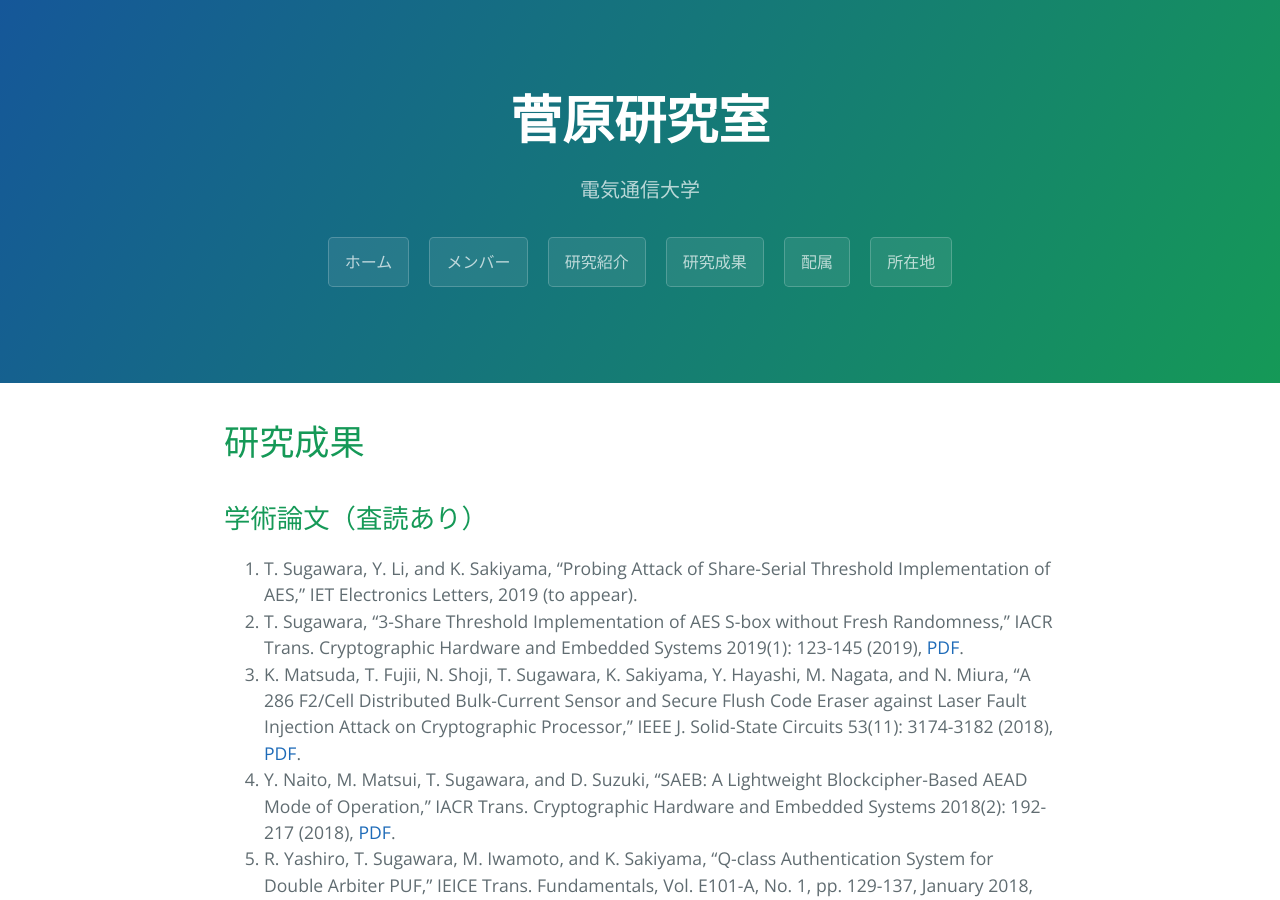
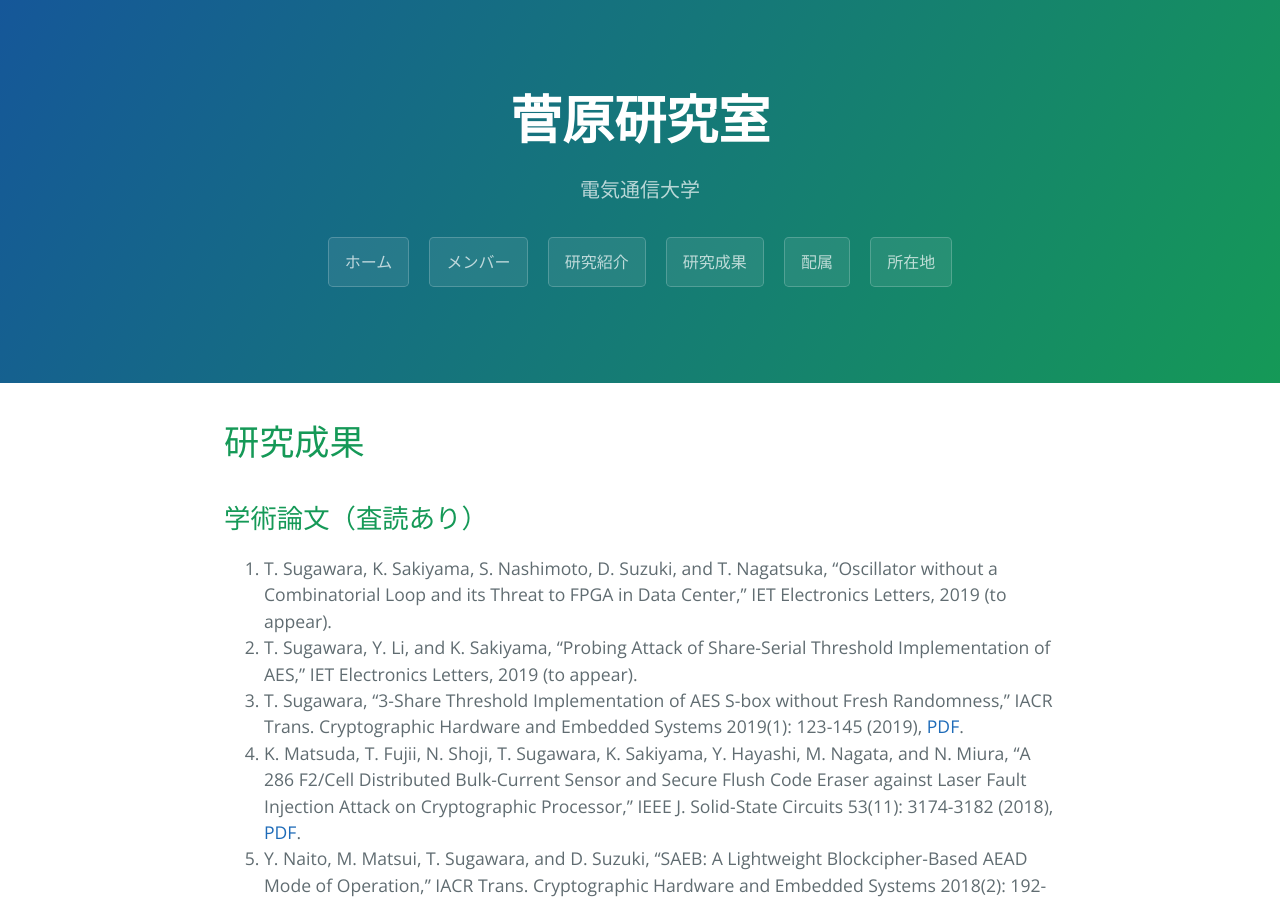
Before and after one commit to sugawara-bbbb/weblab, a Jekyll site: the page built from publication.md, in a window 1280 px wide and 900 px high. Built offline with Jekyll 4.4.1, drawn with Linux system fonts in a browser that asks for light colours; our own code applies the rules of GitHub Pages for plain Markdown files.

Commit message:
研究成果の追加

```diff
--- a/publication.md
+++ b/publication.md
@@ -8,7 +8,7 @@ layout: default
 
 
 ## 学術論文（査読あり）
-
+1. T. Sugawara, K. Sakiyama, S. Nashimoto, D. Suzuki, and T. Nagatsuka, "Oscillator without a Combinatorial Loop and its Threat to FPGA in Data Center," IET Electronics Letters, 2019 (to appear).
 1. T. Sugawara, Y. Li, and K. Sakiyama, "Probing Attack of Share-Serial Threshold Implementation of AES," IET Electronics Letters, 2019 (to appear).
 1. T. Sugawara, "3-Share Threshold Implementation of AES S-box without Fresh Randomness,"  IACR Trans. Cryptographic Hardware and Embedded Systems 2019(1): 123-145 (2019), [PDF](https://tches.iacr.org/index.php/TCHES/article/download/7336/6508/).
 1. K. Matsuda, T. Fujii, N. Shoji, T. Sugawara, K. Sakiyama, Y. Hayashi, M. Nagata, and N. Miura, "A 286 F2/Cell Distributed Bulk-Current Sensor and Secure Flush Code Eraser against Laser Fault Injection Attack on Cryptographic Processor," IEEE J. Solid-State Circuits 53(11): 3174-3182 (2018), [PDF](http://www.lib.kobe-u.ac.jp/repository/90005512.pdf).
```
